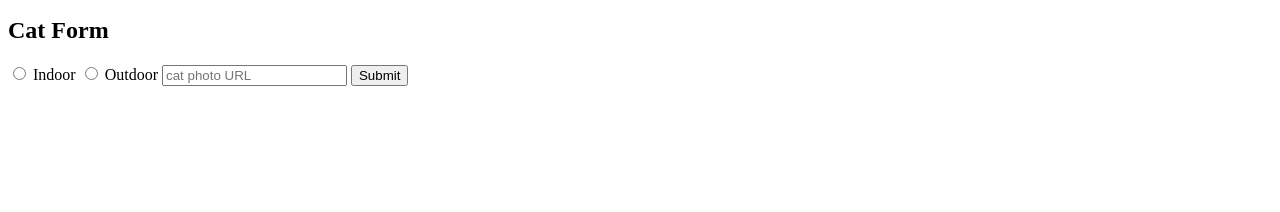
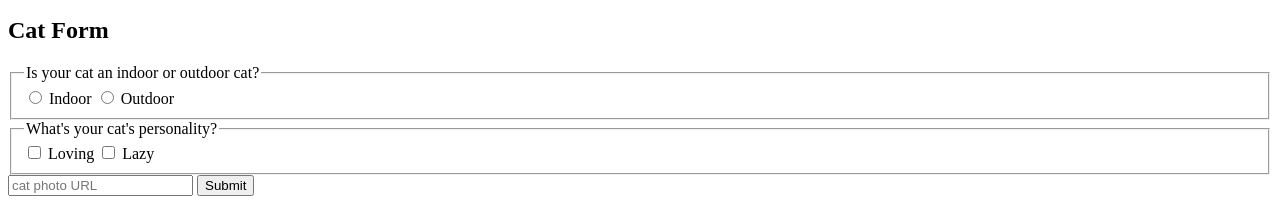
Before and after one commit to ishika807/CatPhotosApp, a plain HTML site: page index.html in a window 1280 px wide. Shown: the part 1393-1605 px from the top of the page. Before the commit the page ends 1495 px from the top, so only its background shows below. Drawn offline with Linux system fonts and the light colour scheme.

Commit message:
Update index.html

```diff
--- a/index.html
+++ b/index.html
@@ -7,6 +7,7 @@
         <!-- TODO: Add link to cat photos -->
         <p>See more <a target="_blank" href="https://freecatphotoapp.com">cat photos</a> in our gallery.</p>
         <a href="https://freecatphotoapp.com"><img src="https://cdn.freecodecamp.org/curriculum/cat-photo-app/relaxing-cat.jpg" alt="A cute orange cat lying on its back."></a>
+      </section>
       <section>
         <h2>Cat Lists</h2>
         <h3>Things cats love:</h3>
@@ -33,8 +34,16 @@
       <section>
         <h2>Cat Form</h2>
         <form action="https://freecatphotoapp.com/submit-cat-photo">
-          <label><input id="indoor" type="radio"> Indoor</label>
-          <label><input id="outdoor" type="radio"> Outdoor</label>
+          <fieldset>
+            <legend>Is your cat an indoor or outdoor cat?</legend>
+            <label><input id="indoor" type="radio" name="indoor-outdoor" value="indoor"> Indoor</label>
+            <label><input id="outdoor" type="radio" name="indoor-outdoor" value="outdoor"> Outdoor</label>
+          </fieldset>
+          <fieldset>
+            <legend>What's your cat's personality?</legend>
+            <input id="loving" type="checkbox" name="personality"> <label for="loving">Loving</label>
+            <input id="lazy" type="checkbox" name="personality"> <label for="lazy">Lazy</label>
+          </fieldset>
           <input type="text" name="catphotourl" placeholder="cat photo URL" required>
           <button type="submit">Submit</button>
         </form>
```
